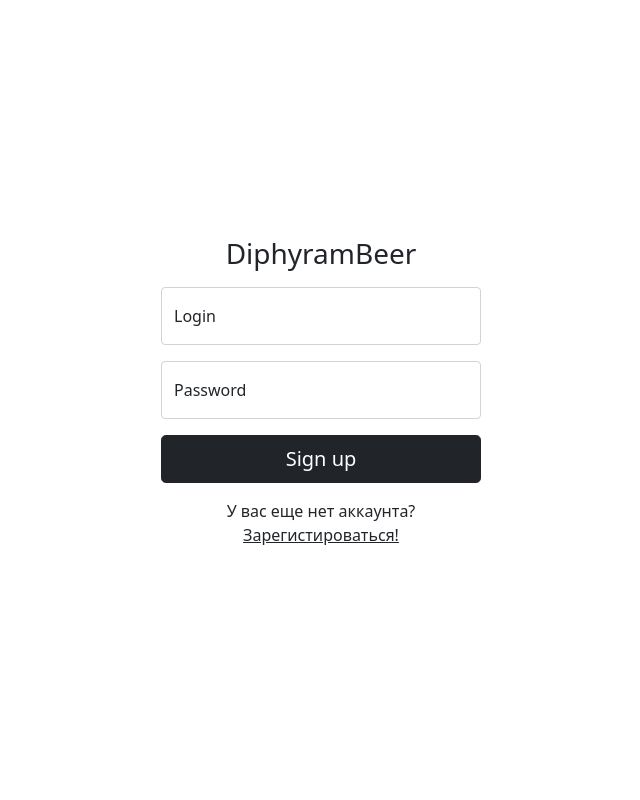
After one commit to JolyRain/dithyrambeer, a PHP site: page /signin.php in a window 1280 px wide. The commit adds this page. Shown: the whole page, without its empty margins (319-959 px from the left). Run offline with PHP 8.4, Linux system fonts and the light colour scheme; some libraries are stand-ins or nearby versions.

Commit message:
signin/up pages

```diff
--- a/front/admin.php
+++ b/admin.php
@@ -3,9 +3,7 @@ $title = "Личный кабинет";
 require "header.php";
 
 ?>
-<script src="https://cdn.jsdelivr.net/npm/bootstrap@5.0.0-beta3/dist/js/bootstrap.bundle.min.js"
-        integrity="sha384-JEW9xMcG8R+pH31jmWH6WWP0WintQrMb4s7ZOdauHnUtxwoG2vI5DkLtS3qm9Ekf"
-        crossorigin="anonymous"></script>
+
 <body>
 <?php showHeader(); ?>
 
@@ -67,7 +65,6 @@ require "header.php";
 
 
 <script>
-    // #product a – селектор, выбирающий элементы a, представляющие собой вкладки (при клике на которые нужно отображать соответствующий блок)
     $('#product a').click(function (e) {
         e.preventDefault();
         $(this).tab('show');
--- /dev/null
+++ b/css/style.css
@@ -0,0 +1,7 @@
+
+.body-signin {
+    height: 100vh;
+    display: flex;
+    align-items: center;
+    justify-content: center;
+}
--- a/front/header.php
+++ b/header.php
@@ -7,8 +7,14 @@
     <!-- jQuery -->
     <script src="https://ajax.googleapis.com/ajax/libs/jquery/3.1.0/jquery.min.js"></script>
     <!-- Latest compiled and minified JavaScript -->
-    <script src="https://maxcdn.bootstrapcdn.com/bootstrap/3.3.7/js/bootstrap.min.js" integrity="sha384-Tc5IQib027qvyjSMfHjOMaLkfuWVxZxUPnCJA7l2mCWNIpG9mGCD8wGNIcPD7Txa" crossorigin="anonymous"></script>
-
+    <script src="https://maxcdn.bootstrapcdn.com/bootstrap/3.3.7/js/bootstrap.min.js"
+            integrity="sha384-Tc5IQib027qvyjSMfHjOMaLkfuWVxZxUPnCJA7l2mCWNIpG9mGCD8wGNIcPD7Txa"
+            crossorigin="anonymous"></script>
+    <script src="https://cdn.jsdelivr.net/npm/bootstrap@5.0.0-beta3/dist/js/bootstrap.bundle.min.js"
+            integrity="sha384-JEW9xMcG8R+pH31jmWH6WWP0WintQrMb4s7ZOdauHnUtxwoG2vI5DkLtS3qm9Ekf"
+            crossorigin="anonymous"></script>
+    <script src="js/main.js"></script>
+    <link rel="stylesheet" href="css/style.css">
     <title>
         <?php
         global $title;
@@ -23,9 +29,12 @@ function showHeader()
     "<div class=\"container\">
     <header class=\"d-flex flex-wrap justify-content-center py-3 mb-4 border-bottom\">
         <a href=\"index.php\" class=\"d-flex align-items-center mb-3 mb-md-0 me-md-auto text-dark fs-4 text-decoration-none\">
-        DithyramBeer</a>
+        Dithyramb</a>
+        <ul class=\"nav nav-pills\">
+            <a href=\"signin.php\" class=\"nav-link active text-white bg-dark\">Войти</a>
+        </ul>
         <ul class=\"nav nav-pills \">
-            <a href=\"user.php\" class=\"nav-link active\">Личный кабинет</a>
+            <a href=\"signup.php\" class=\"nav-link text-dark\">Регистрация</a>
         </ul>
     </header>
 </div>";
--- a/front/index.php
+++ b/index.php
@@ -1,5 +1,5 @@
 <?php
-$title = "DiphyramBeer";
+$title = "Dithyramb";
 require "header.php";
 ?>
 
--- /dev/null
+++ b/js/main.js
@@ -0,0 +1,10 @@
+function showHeader() {
+    let str = "<div class=\"container\">" +
+        "<header class=\"d-flex flex-wrap justify-content-center py-3 mb-4 border-bottom\">" +
+        "<a href=\"../index.php\" class=\"d-flex align-items-center mb-3 mb-md-0 me-md-auto text-dark fs-4 text-decoration-none\"DithyramBeer</a>" +
+        " <ul class=\"nav nav-pills \">" +
+        " <a href=\"../user.php\" class=\"nav-link active\">Личный кабинет</a>" +
+        " </ul> </header></div>";
+    document.querySelector('body').innerHtml = '<h1>your html</h1>';
+    console.log("che");
+}
--- a/back/Admin.php
+++ b/php/Admin.php
@@ -5,7 +5,6 @@ class Admin implements IUser, IAdmin
 {
     private string $login;
     private string $role = Role::ADMIN;
-    //private string $level = Level::USER;
     private $opinions = [];
 
 
--- a/back/User.php
+++ b/php/User.php
@@ -5,7 +5,6 @@ class User implements IUser
 {
     private string $login;
     private string $role = Role::USER;
-    //private string $level = Level::USER;
     private $opinions = [];
 
 
--- a/front/product.php
+++ b/product.php
@@ -1,6 +1,7 @@
 <?php
 $title = "Певасек";
 require "header.php";
+
 ?>
 <body>
 <?php showHeader(); ?>
--- /dev/null
+++ b/signin.php
@@ -0,0 +1,21 @@
+<?php
+$title = "Войти";
+require "header.php";
+?>
+
+<body class="body-signin text-center">
+    <form class="w-25">
+        <h1 class="h3 mb-3 fw-normal">DiphyramBeer</h1>
+
+        <div class="form-floating mb-3">
+            <input type="text" class="form-control" id="floatingInput" placeholder="name@example.com">
+            <label for="floatingInput">Login</label>
+        </div>
+        <div class="form-floating mb-3">
+            <input type="password" class="form-control" id="floatingPassword" placeholder="Password">
+            <label for="floatingPassword">Password</label>
+        </div>
+        <button class="btn btn-lg btn-dark w-100" type="submit">Sign up</button>
+        <p class="mt-3 mb-3 ">У вас еще нет аккаунта? <a class="text-dark" href="signup.php">Зарегистироваться!</a></p>
+    </form>
+</body>
```
Also changed, not shown: php/Defaults.php (renamed from back/Defaults.php), php/IAdmin.php (renamed from back/IAdmin.php), php/IUser.php (renamed from back/IUser.php), php/Opinion.php (renamed from back/Opinion.php), php/Product.php (renamed from back/Product.php), user.php (renamed from front/user.php).
